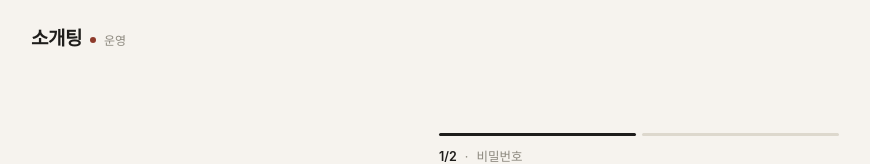
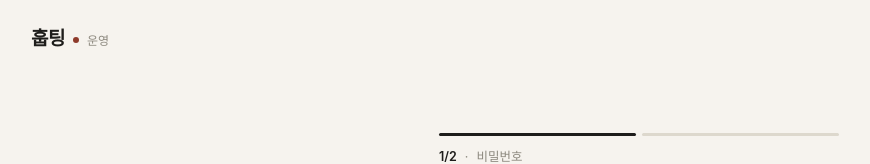
Before and after one commit to jiwoon1205/sogetiong, a Next.js app in the folder web/: page /admin/login in a window 1280 px wide. Shown: the top 164 px of the page, without its empty margins (1-871 px from the left). Built offline with nearby package versions, Linux system fonts and the light colour scheme; a web font is replaced by a local one.

Commit message:
서비스 이름 변경: 소개팅 → 훕팅 (로고, 탭 제목, 개인정보처리방침)

```diff
--- a/web/src/app/layout.tsx
+++ b/web/src/app/layout.tsx
@@ -2,7 +2,7 @@ import type { Metadata, Viewport } from "next";
 import "./globals.css";
 
 export const metadata: Metadata = {
-  title: { default: "소개팅 — 우리 학교, 익명으로", template: "%s · 소개팅" },
+  title: { default: "훕팅 — 우리 학교, 익명으로", template: "%s · 훕팅" },
   description: "같은 학교 학생끼리, 이름과 얼굴 대신 어떤 사람인지로 먼저 만나는 대학생 전용 익명 소개팅.",
 };
 
--- a/web/src/components/Brand.tsx
+++ b/web/src/components/Brand.tsx
@@ -4,7 +4,7 @@ import Link from "next/link";
 export function Brand({ href = "/", sub }: { href?: string; sub?: string }) {
   return (
     <Link href={href} className="group inline-flex items-baseline gap-2">
-      <span className="font-serif text-[19px] font-semibold tracking-tight text-ink">소개팅</span>
+      <span className="font-serif text-[19px] font-semibold tracking-tight text-ink">훕팅</span>
       <span className="h-1.5 w-1.5 translate-y-[-2px] rounded-full bg-brick" aria-hidden />
       {sub && <span className="text-[12px] font-medium text-ink-faint">{sub}</span>}
     </Link>
```
Also changed, not shown: 1 other file (tests, documents, lock files or other folders).
